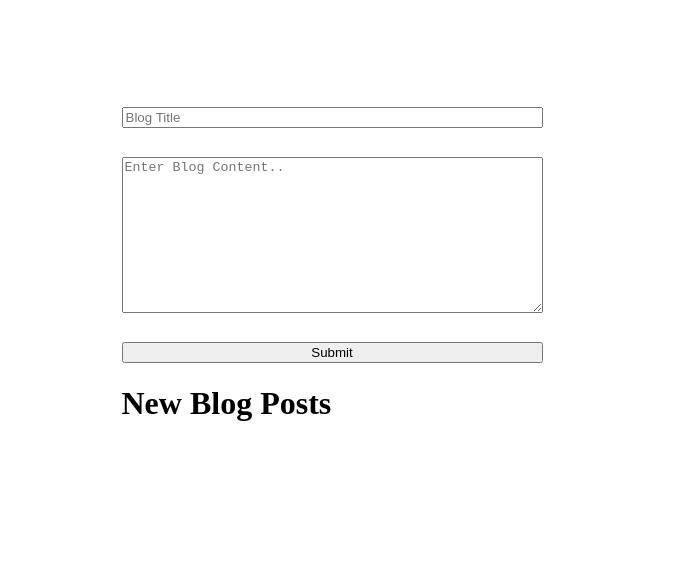
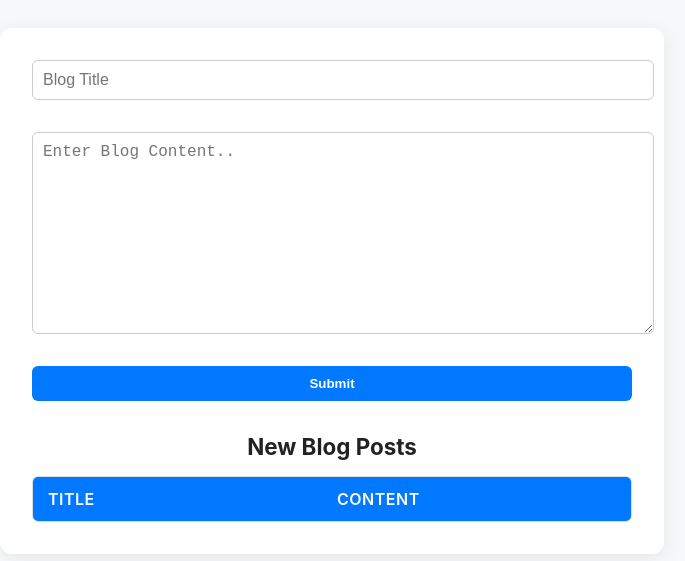
Before and after one commit to KaeTheDev/SBA-Personal-Blog, a plain HTML site: page index.html in a window 1280 px wide. Shown: the part 109-670 px from the top of the page, without its empty margins (308-993 px from the left). Drawn offline with Linux system fonts and the light colour scheme.

Commit message:
Updated CSS. Removed timestamp and add display blog functionality

```diff
--- a/script.js
+++ b/script.js
@@ -14,7 +14,6 @@ function addBlog(){
     let blog = {
         blogTitle: blogTitle.value,
         blogContent: blogContent.value,
-        timeStamp: new Date()
     };
 
     blogs.push(blog);
@@ -36,6 +35,45 @@ function addBlog(){
 
     blogContentError.textContent = blogContent.validationMessage;
 
+    displaySavedBlogs(blogs); // Show all tasks again, including new ones
+
     blogTitle.value = '';
     blogContent.value = '';
 }
+
+function displaySavedBlogs(blogArray = blogs) {
+    blogList.innerHTML = ''; // Clear list so no duplicates are added
+
+    // Create Header
+    const header = document.createElement("li");
+
+    // Create Edit Button
+    const editBtn = document.createElement("button");
+    editBtn.innerText = "Edit Blog";
+
+    header.className = "table-header";
+    header.innerHTML = `
+    <span class="col">Title</span>
+    <span class="col">Content</span>
+    `;
+
+    blogList.appendChild(header);
+
+
+    // Loop through tasks & add theme
+    blogArray.forEach((blog) =>{
+        let blogItem = document.createElement("li");
+
+        blogItem.innerHTML = `
+        <span class="col">${blog.blogTitle}</span>
+        <span class="col">${blog.blogContent}</span>
+        `;
+
+        blogList.appendChild(blogItem);
+        blogItem.appendChild(editBtn);
+    });
+
+}
+
+// Initial Render
+displaySavedBlogs();
--- a/styles.css
+++ b/styles.css
@@ -4,29 +4,122 @@ body {
     align-items: center;
     height: 100vh;
     margin: 0;
+    font-family: "Inter", system-ui, sans-serif;
+    background: #f6f8fa;
+    color: #333;
   }
 
   #main {
     display: flex;
     flex-direction: column;
-    max-width: 500px;
+    width: 100%;
+    max-width: 600px;
+    padding: 2rem;
+    background: white;
+    border-radius: 12px;
+    box-shadow: 0 4px 20px rgba(0,0,0,0.08);
   }
 
-  /* input {
-    margin-bottom: .5rem;
-  } */
-
-  #blog-list {
-    display: flex;
-    justify-content: center;
-    align-items: center;
+  input,
+  textarea {
+    width: 100%;
+    padding: 10px;
+    font-size: 1rem;
+    border: 1px solid #ccc;
+    border-radius: 6px;
+    margin-bottom: 0.5rem;
+    transition: border-color 0.2s ease;
   }
 
+  input:focus,
+  textarea:focus {
+    border-color: #0078ff;
+    outline: none;
+  }
+
+  button {
+    background: #0078ff;
+    color: white;
+    border: none;
+    border-radius: 6px;
+    padding: 10px;
+    cursor: pointer;
+    font-weight: 600;
+    transition: background 0.3s ease;
+  }
+
+  button:hover {
+    background: #005fcc;
+  }
+
+  h1 {
+    text-align: center;
+    margin-top: 2rem;
+    margin-bottom: 1rem;
+    font-size: 1.4rem;
+    color: #222;
+  }
+
+  /* Error messages */
   .error-message {
     display: block;
-    color: #e74c3c; /* Red for error messages */
+    color: #e74c3c;
     font-size: 0.9em;
-    margin-top: 5px;
     margin-bottom: 10px;
-    min-height: 1em; /* Reserve space to prevent layout shifts */
+    min-height: 1em;
   }
+
+  /* Blog list styled like a modern table */
+  #blogList {
+    list-style: none;
+    padding: 0;
+    margin: 0;
+    border-radius: 6px;
+    overflow: hidden;
+    border: 1px solid #ddd;
+    background-color: white;
+  }
+
+  #blogList li {
+    display: flex;
+    align-items: center;
+    padding: 12px 10px;
+    border-bottom: 1px solid #eee;
+  }
+
+  #blogList li:last-child {
+    border-bottom: none;
+  }
+
+  #blogList li:nth-child(even):not(.table-header) {
+    background-color: #f9fafb;
+  }
+
+  #blogList .col {
+    flex: 1;
+    padding: 0 5px;
+    word-wrap: break-word;
+  }
+
+  .table-header {
+    background-color: #0078ff;
+    color: white;
+    font-weight: 600;
+    text-transform: uppercase;
+    letter-spacing: 0.5px;
+  }
+
+  #blogList button {
+    background: #ff7f50;
+    color: white;
+    border: none;
+    border-radius: 4px;
+    padding: 6px 10px;
+    cursor: pointer;
+    font-size: 0.9rem;
+    transition: background 0.2s ease;
+  }
+
+  #blogList button:hover {
+    background: #e06a3c;
+  }
```
